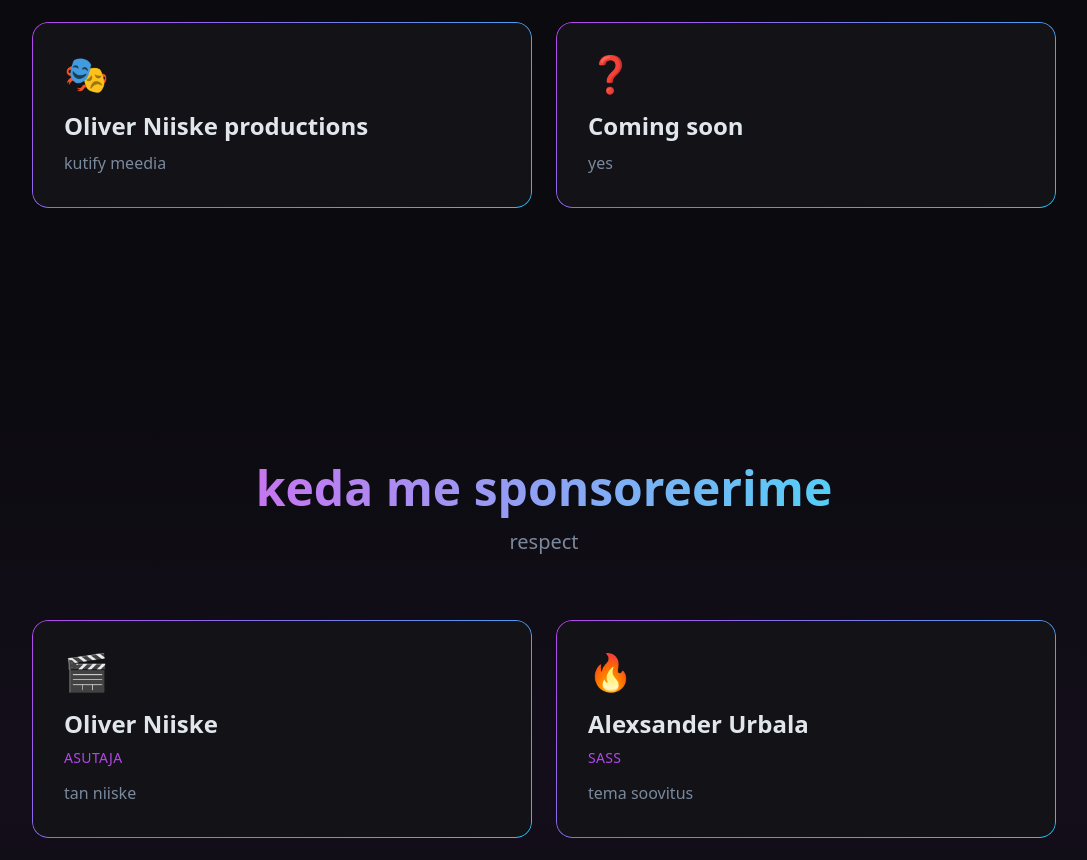
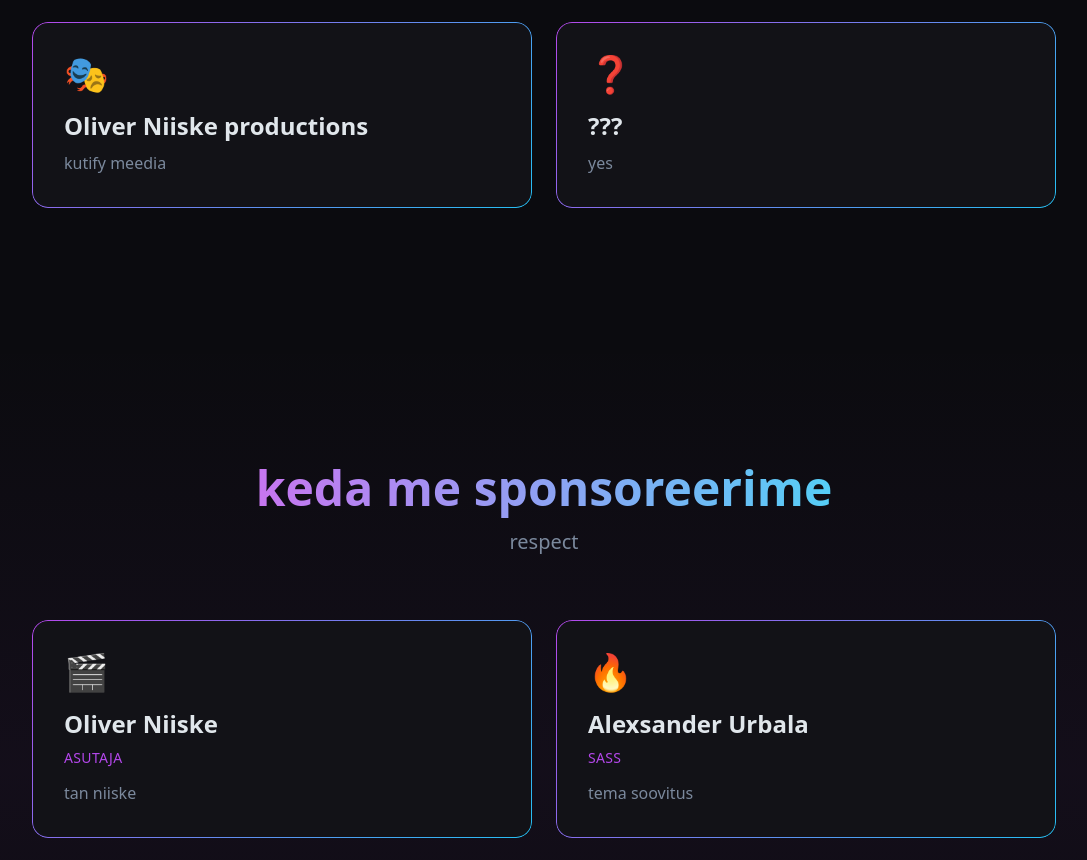
Before and after one commit to tormorm/kutifyfinal, a React (Vite) app: page / in a window 1280 px wide. Shown: the part 1272-2132 px from the top of the page, without its empty margins (96-1183 px from the left). Built offline with nearby package versions, Linux system fonts and the light colour scheme; the HTML template or start-up script is replaced by a standard one.

Commit message:
Change title from 'Coming soon' to '???'

```diff
--- a/src/components/WhatIsKutify.tsx
+++ b/src/components/WhatIsKutify.tsx
@@ -17,7 +17,7 @@ const WhatIsKutify = () => {
     },
     {
       emoji: "❓",
-      title: "Coming soon",
+      title: "???",
       description: "yes"
     }
   ];
```
